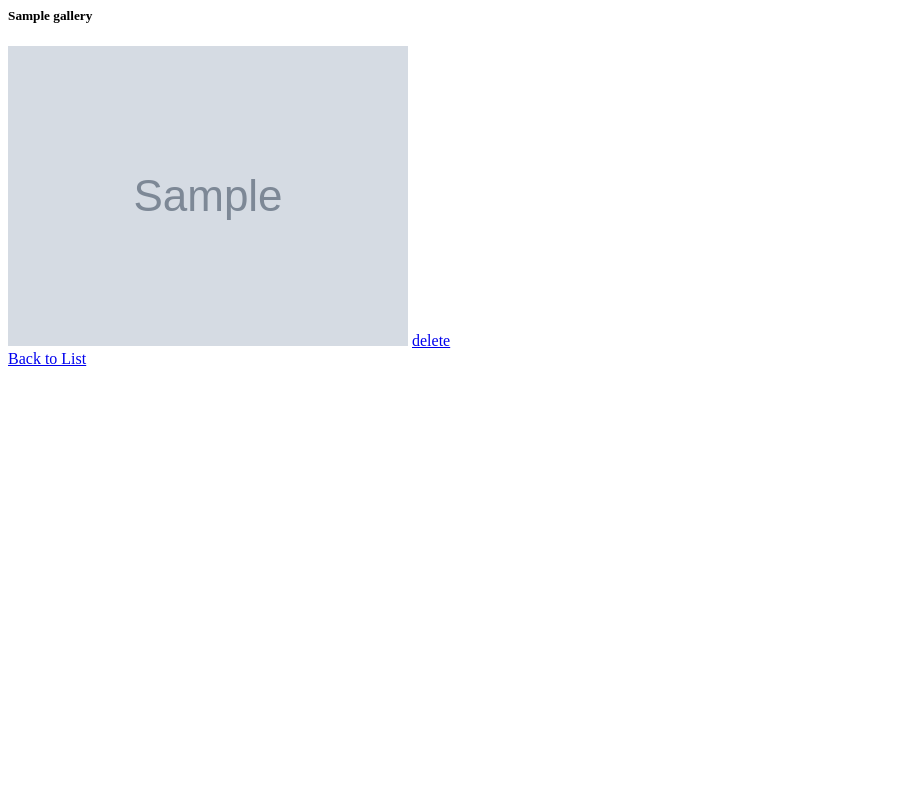
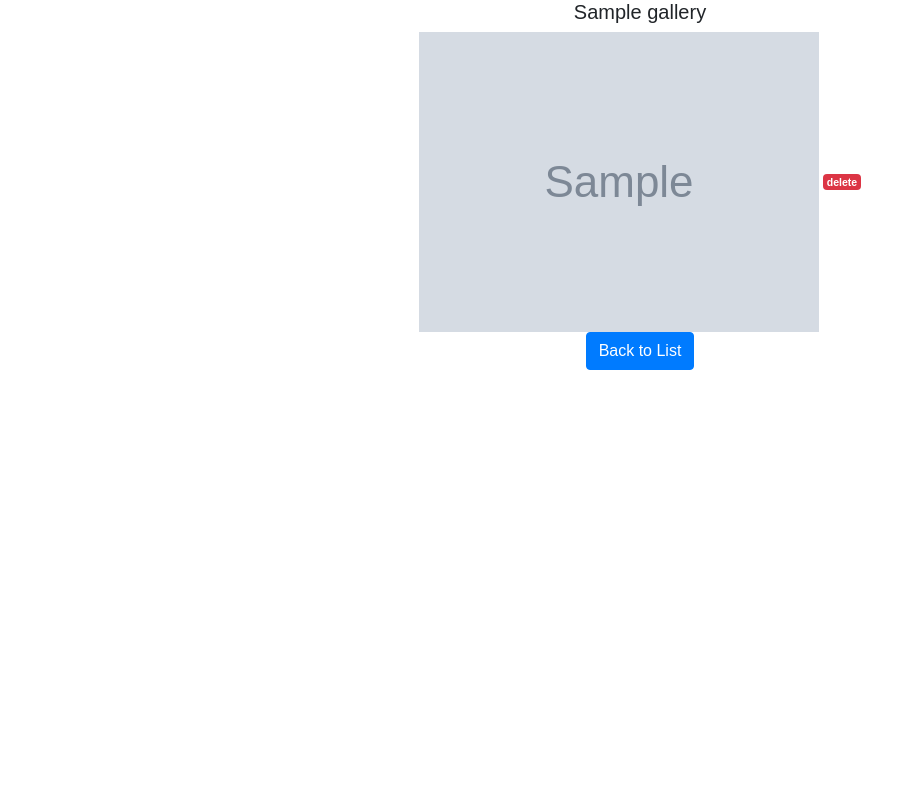
Before and after one commit to lamricky98/php-login-image-repository, a PHP site: page /view.php?id=1 in a window 1280 px wide. Shown: the whole page, without its empty margins (0-916 px from the left). Run offline with PHP 8.4, Linux system fonts and the light colour scheme; tables that the repository leaves empty hold one stand-in row (values such as "Sample post"); grey boxes marked "Sample" are stand-in pictures.

Commit message:
bug fixes

```diff
--- a/addEdit.php
+++ b/addEdit.php
@@ -87,7 +87,7 @@ $actionLabel = !empty($_GET['id'])?'Edit':'Add';
                     <input type="text" name="title" class="form-control" placeholder="Enter title" value="<?php echo !empty($galData['title'])?$galData['title']:''; ?>" >
                 </div>
 		<div class="form-group">
-			<input type="checkbox" id="private" name="private" value="yes" <?php if ($galData['is_public'] == "1") echo "checked='checked'"; ?>>
+			<input type="checkbox" id="private" name="private" value="yes" <?php if (!array_key_exists('is_public',$galData)) {} elseif ($galData['is_public'] == "0") echo "checked='checked'"; ?>>
 			<label for="private"> Post privately?</label><br>
 		</div>
                 <a href="index.php" class="btn btn-secondary">Back</a>
--- a/view.php
+++ b/view.php
@@ -14,6 +14,18 @@ $conditions['return_type'] = 'single';
 $galData = $db->getRows($conditions);
 ?>
 
+<head>
+    <meta charset="UTF-8">
+    <title>Welcome</title>
+    <link rel="stylesheet" href="https://stackpath.bootstrapcdn.com/bootstrap/4.5.2/css/bootstrap.min.css">
+    <style>
+        body{ font: 14px sans-serif; text-align: center; }
+	img{
+    		max-width:450px;
+    		max-height:450px;
+	}
+    </style>
+</head>
 <div class="row">
     <div class="col-md-12">
         <h5><?php echo !empty($galData['title'])?$galData['title']:''; ?></h5>
```
